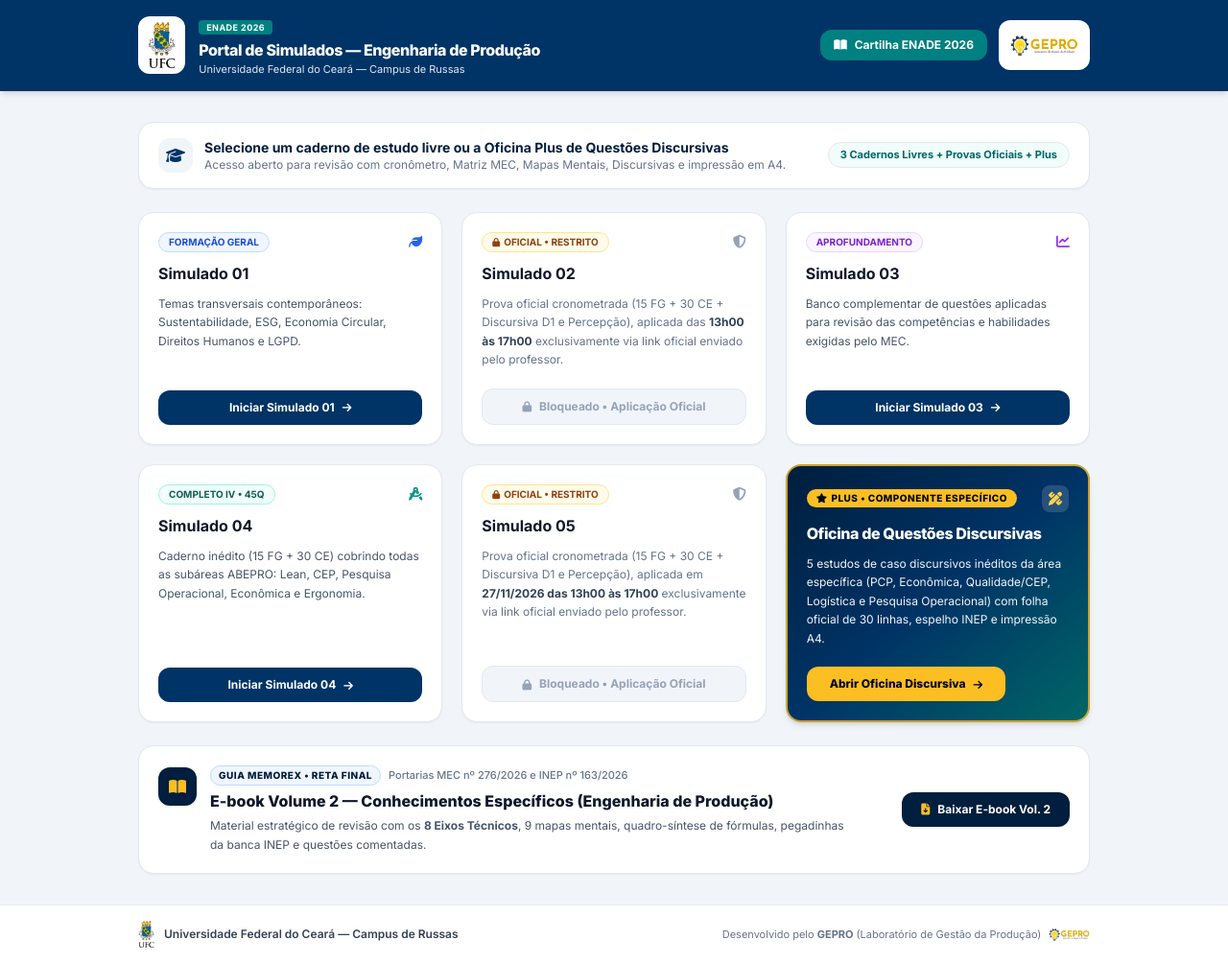
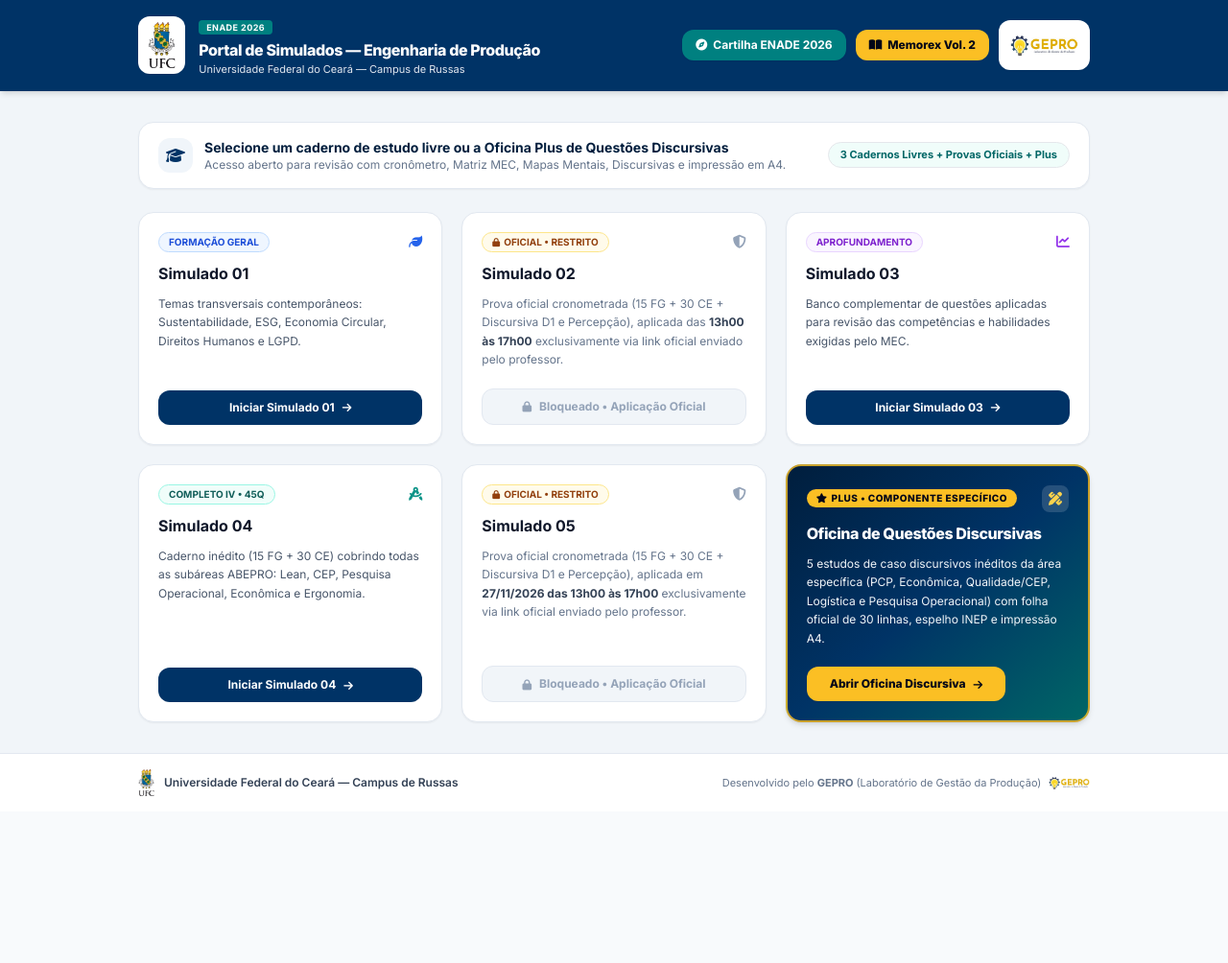
Before and after one commit to GEPRO1/simulado-enade-2026, a plain HTML site: page index.html in a window 1280 px wide. Shown: the whole page at 96% size. After the commit the page ends 846 px from the top, so only its background shows below. Drawn offline with nearby package versions, Linux system fonts and the light colour scheme.

Commit message:
Add files via upload

```diff
--- a/index.html
+++ b/index.html
@@ -46,17 +46,25 @@
                 </div>
             </div>
 
-            <!-- Direita: Botão da Cartilha + Logo GEPRO -->
-            <div class="flex items-center space-x-3">
+            <!-- Direita: Botões Cartilha + Memorex Vol. 2 + Logo GEPRO -->
+            <div class="flex flex-wrap items-center gap-2 sm:gap-2.5">
                 <a href="https://enade-compass-2026.lovable.app/"
                    target="_blank"
                    rel="noopener noreferrer"
-                   class="bg-ufcteal-600 hover:bg-ufcteal-500 text-white text-xs font-bold px-3.5 py-2 rounded-xl shadow-sm transition-colors flex items-center space-x-2">
-                    <i class="fa-solid fa-book-open"></i>
+                   class="bg-ufcteal-600 hover:bg-ufcteal-500 text-white text-xs font-bold px-3.5 py-2 rounded-xl shadow-sm transition-colors flex items-center space-x-1.5">
+                    <i class="fa-solid fa-compass"></i>
                     <span>Cartilha ENADE 2026</span>
                 </a>
 
-                <div class="bg-white rounded-xl px-3 py-1.5 shadow-sm hidden sm:block shrink-0">
+                <a href="Ebook_Volume2_ENADE2026_Conhecimentos_Especificos_GEPRO.docx"
+                   download
+                   title="Baixar Guia Estratégico de Revisão Memorex — Volume 2 (Conhecimentos Específicos)"
+                   class="bg-amber-400 hover:bg-amber-300 text-slate-950 text-xs font-extrabold px-3.5 py-2 rounded-xl shadow-sm transition-colors flex items-center space-x-1.5">
+                    <i class="fa-solid fa-book-open"></i>
+                    <span>Memorex Vol. 2</span>
+                </a>
+
+                <div class="bg-white rounded-xl px-3 py-1.5 shadow-sm hidden md:block shrink-0">
                     <img src="logo-gepro.png"
                          onerror="this.onerror=null; this.src='Captura%20de%20tela%20de%202026-11-05%2009-16-17.png';"
                          alt="GEPRO — Laboratório de Gestão da Produção"
@@ -213,34 +221,6 @@
 
         </div>
 
-        <!-- Banner de Material de Apoio: E-book Volume 2 (Conhecimentos Específicos) -->
-        <div class="bg-white border border-slate-200 rounded-2xl p-4 sm:p-5 shadow-sm flex flex-col sm:flex-row items-start sm:items-center justify-between gap-4">
-            <div class="flex items-start space-x-3.5">
-                <div class="w-10 h-10 rounded-xl bg-ufcnavy-900 text-amber-400 flex items-center justify-center shrink-0 mt-0.5 shadow-sm">
-                    <i class="fa-solid fa-book-open text-base"></i>
-                </div>
-                <div class="space-y-1">
-                    <div class="flex flex-wrap items-center gap-2">
-                        <span class="bg-blue-50 text-ufcnavy-900 border border-blue-200 text-[10px] font-extrabold uppercase tracking-wider px-2 py-0.5 rounded-full">
-                            Guia Memorex • Reta Final
-                        </span>
-                        <span class="text-[11px] font-medium text-slate-500">Portarias MEC nº 276/2026 e INEP nº 163/2026</span>
-                    </div>
-                    <h3 class="text-sm sm:text-base font-extrabold text-slate-900">
-                        E-book Volume 2 — Conhecimentos Específicos (Engenharia de Produção)
-                    </h3>
-                    <p class="text-xs text-slate-600 leading-relaxed max-w-2xl">
-                        Material estratégico de revisão com os <strong>8 Eixos Técnicos</strong>, 9 mapas mentais, quadro-síntese de fórmulas, pegadinhas da banca INEP e questões comentadas.
-                    </p>
-                </div>
-            </div>
-            <a href="Ebook_Volume2_ENADE2026_Conhecimentos_Especificos_GEPRO.docx"
-               download
-               class="w-full sm:w-auto shrink-0 bg-ufcnavy-900 hover:bg-ufcnavy-700 text-white text-xs font-bold px-5 py-2.5 rounded-xl text-center shadow-sm transition-colors flex items-center justify-center space-x-2">
-                <i class="fa-solid fa-file-arrow-down text-amber-400"></i>
-                <span>Baixar E-book Vol. 2</span>
-            </a>
-        </div>
 
     </main>
 
```
